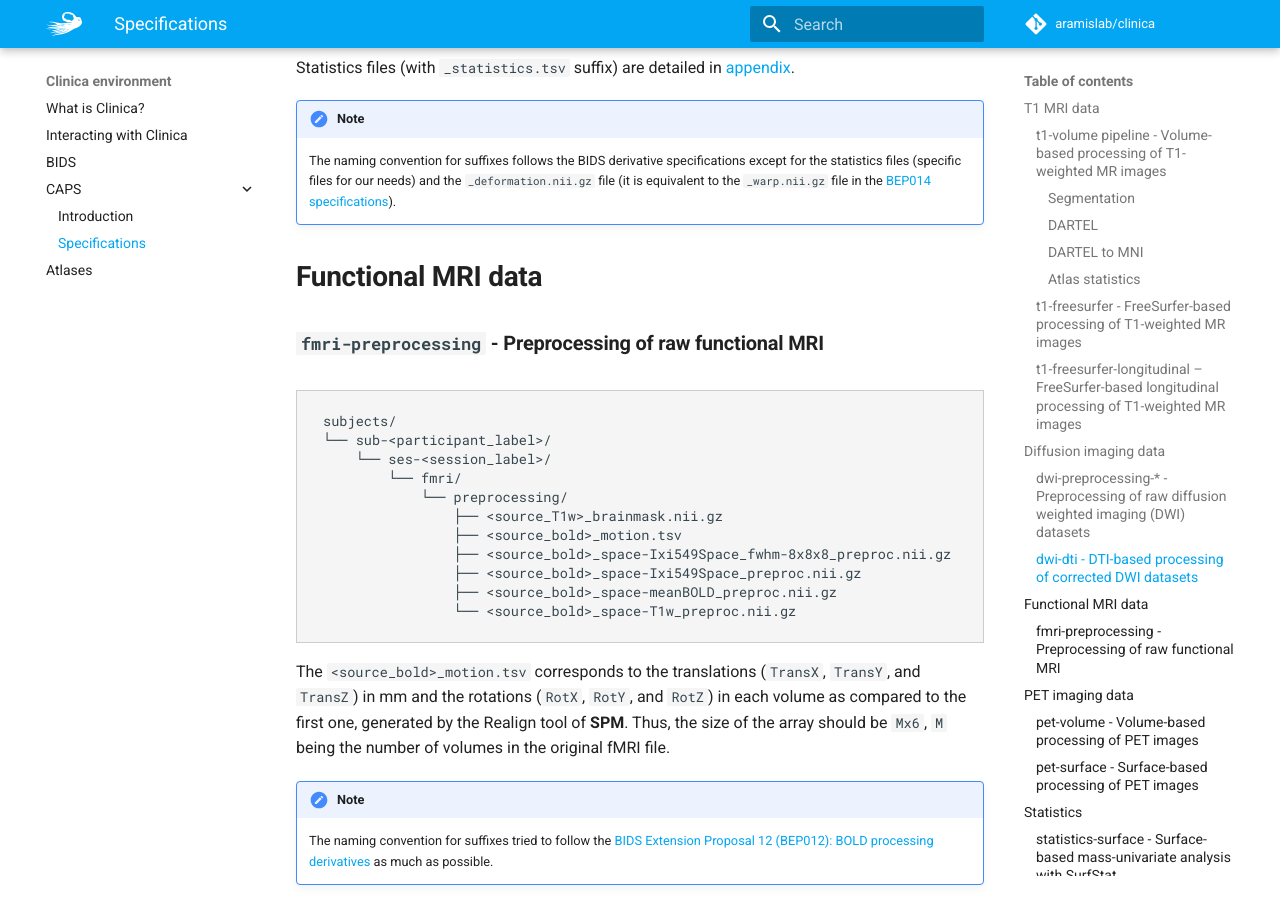
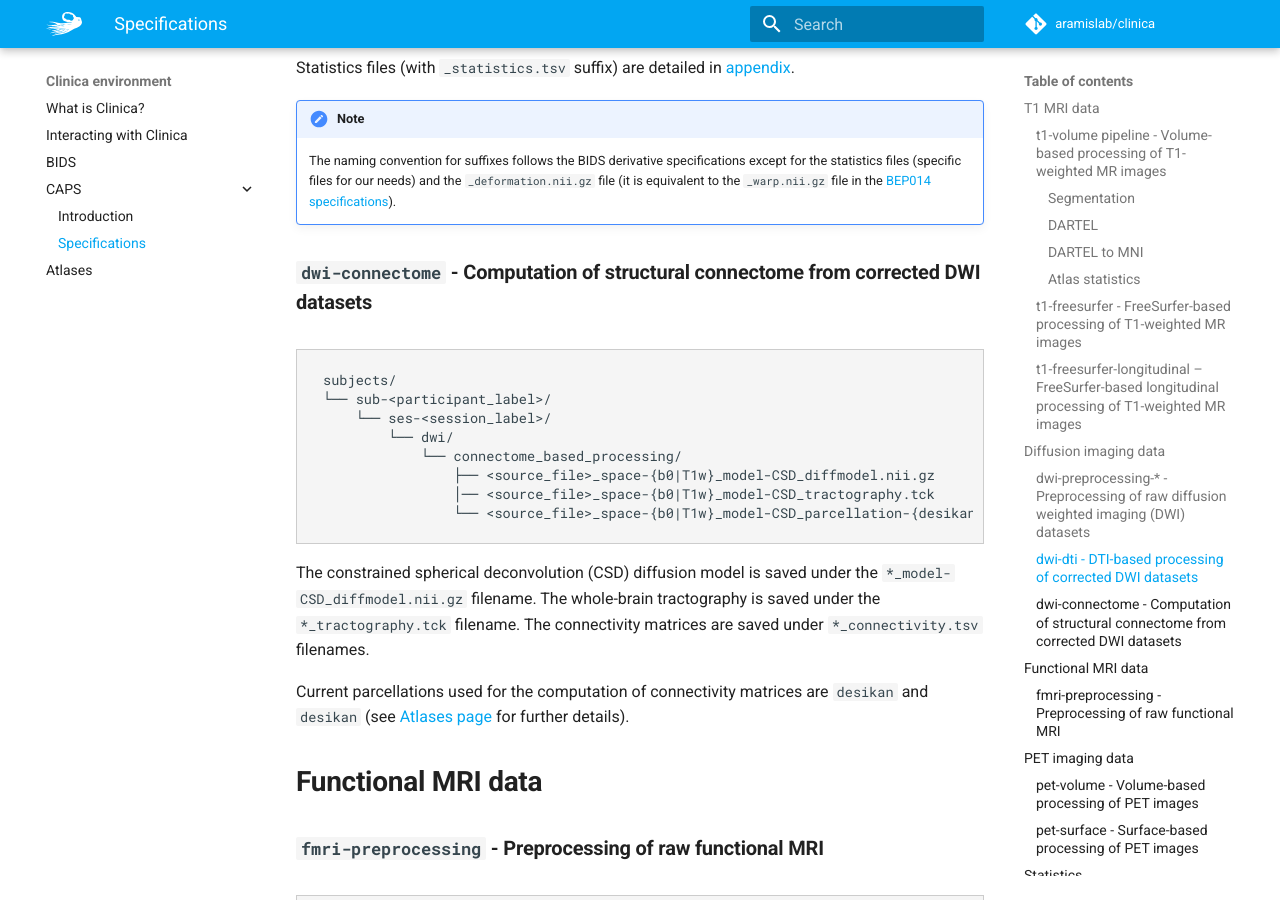
Before and after one commit to aramis-lab/clinica, an MkDocs documentation site: the page built from docs/CAPS/Specifications.md, in a window 1280 px wide and 900 px high, scrolled down 6249 px. Built offline with MkDocs 1.6.1 and Material for MkDocs 9.7.7, drawn with Linux system fonts in a browser that asks for light colours; comment, search, counter and statistics services are not loaded.

Commit message:
Add dwi-connectome to CAPS specifications

````diff
--- a/docs/CAPS/Specifications.md
+++ b/docs/CAPS/Specifications.md
@@ -250,6 +250,22 @@ Statistics files (with `_statistics.tsv` suffix) are detailed in [appendix](#app
 !!! Note
     The naming convention for suffixes follows the BIDS derivative specifications except for the statistics files (specific files for our needs) and the `_deformation.nii.gz` file (it is equivalent to the `_warp.nii.gz` file in the [BEP014 specifications](https://docs.google.com/document/d/11gCzXOPUbYyuQx8fErtMO9tnOKC3kTWiL9axWkkILNE)).
 
+
+### `dwi-connectome` - Computation of structural connectome from corrected DWI datasets
+```
+subjects/
+└── sub-<participant_label>/
+    └── ses­-<session_label>/
+        └── dwi/
+            └── connectome_based_processing/
+                ├── <source_file>_space-{b0|T1w}_model-CSD_diffmodel.nii.gz
+                │── <source_file>_space-{b0|T1w}_model-CSD_tractography.tck
+                └── <source_file>_space-{b0|T1w}_model-CSD_parcellation-{desikan|destrieux}_connectivity.tsv
+```
+
+The constrained spherical deconvolution (CSD) diffusion model is saved under the `*_model-CSD_diffmodel.nii.gz` filename. The whole-brain tractography is saved under the `*_tractography.tck` filename. The connectivity matrices are saved under `*_connectivity.tsv` filenames.
+
+Current parcellations used for the computation of connectivity matrices are `desikan` and `desikan` (see [Atlases page](../../Atlases) for further details).
 
 ## Functional MRI data
 ### `fmri-preprocessing` - Preprocessing of raw functional MRI
````
